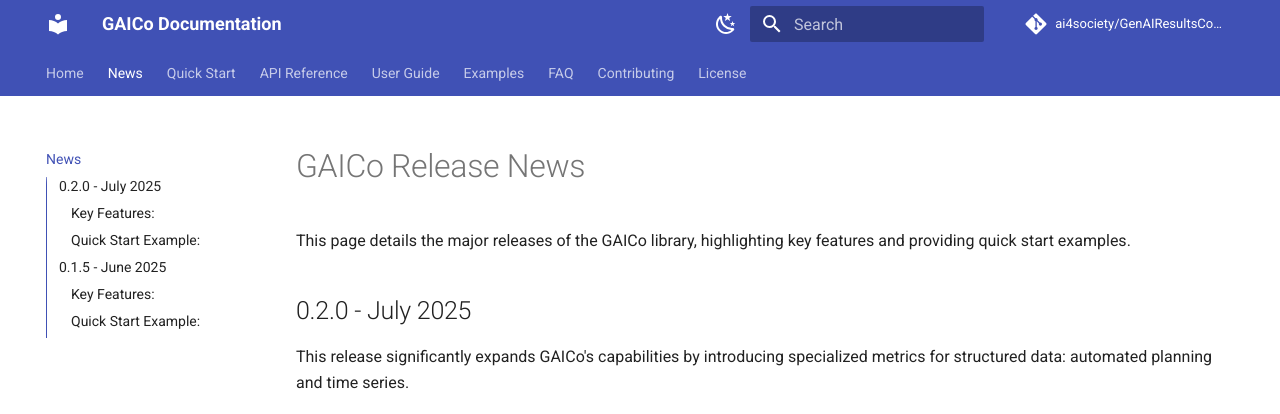
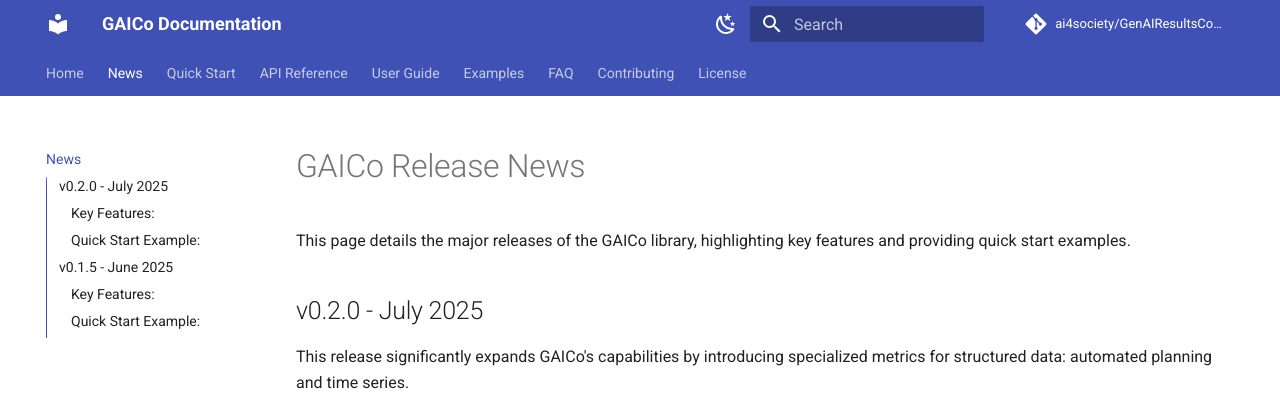
Before and after one commit to ai4society/GenAIResultsComparator, an MkDocs documentation site: the page built from docs/news.md, in a window 1280 px wide and 900 px high. Shown: the top 414 px of the window. Built offline with MkDocs 1.6.1 and Material for MkDocs 9.7.7, drawn with Linux system fonts in a browser that asks for light colours; comment, search, counter and statistics services are not loaded; some of the changed text lies outside the part shown.

Commit message:
Documentation

```diff
--- a/docs/news.md
+++ b/docs/news.md
@@ -2,7 +2,7 @@
 
 This page details the major releases of the GAICo library, highlighting key features and providing quick start examples.
 
-## 0.2.0 - July 2025
+## v0.2.0 - July 2025
 
 This release significantly expands GAICo's capabilities by introducing specialized metrics for structured data: automated planning and time series.
 
@@ -42,7 +42,7 @@ results_df = exp.compare(
 
 ---
 
-## 0.1.5 - June 2025
+## v0.1.5 - June 2025
 
 This initial release of GAICo focused on providing a solid foundation for comparing general text outputs from LLMs, including core similarity metrics, the `Experiment` class, and basic visualization tools.
 
```
Also changed, not shown: README.md (+4 -4 lines).
